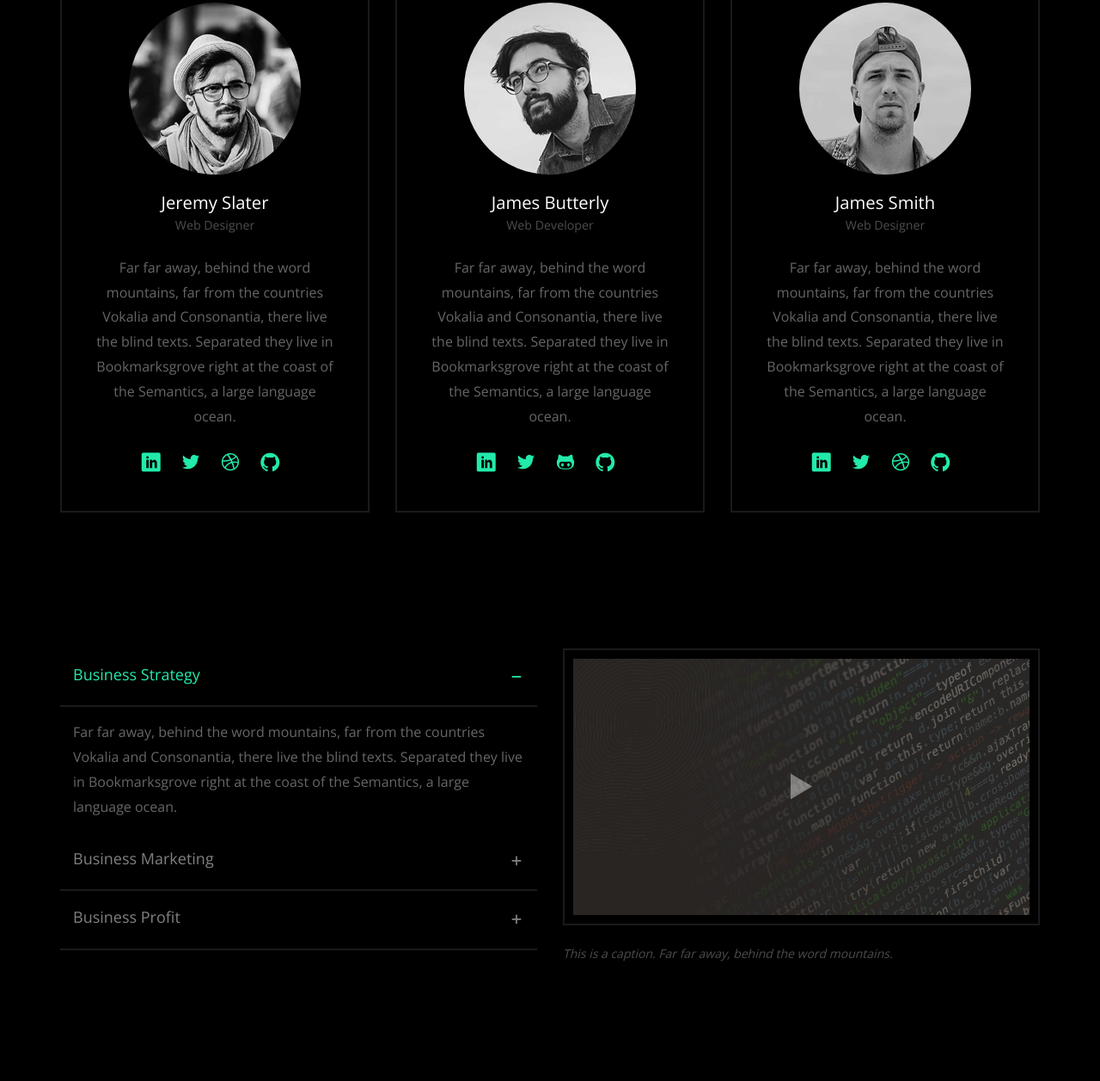
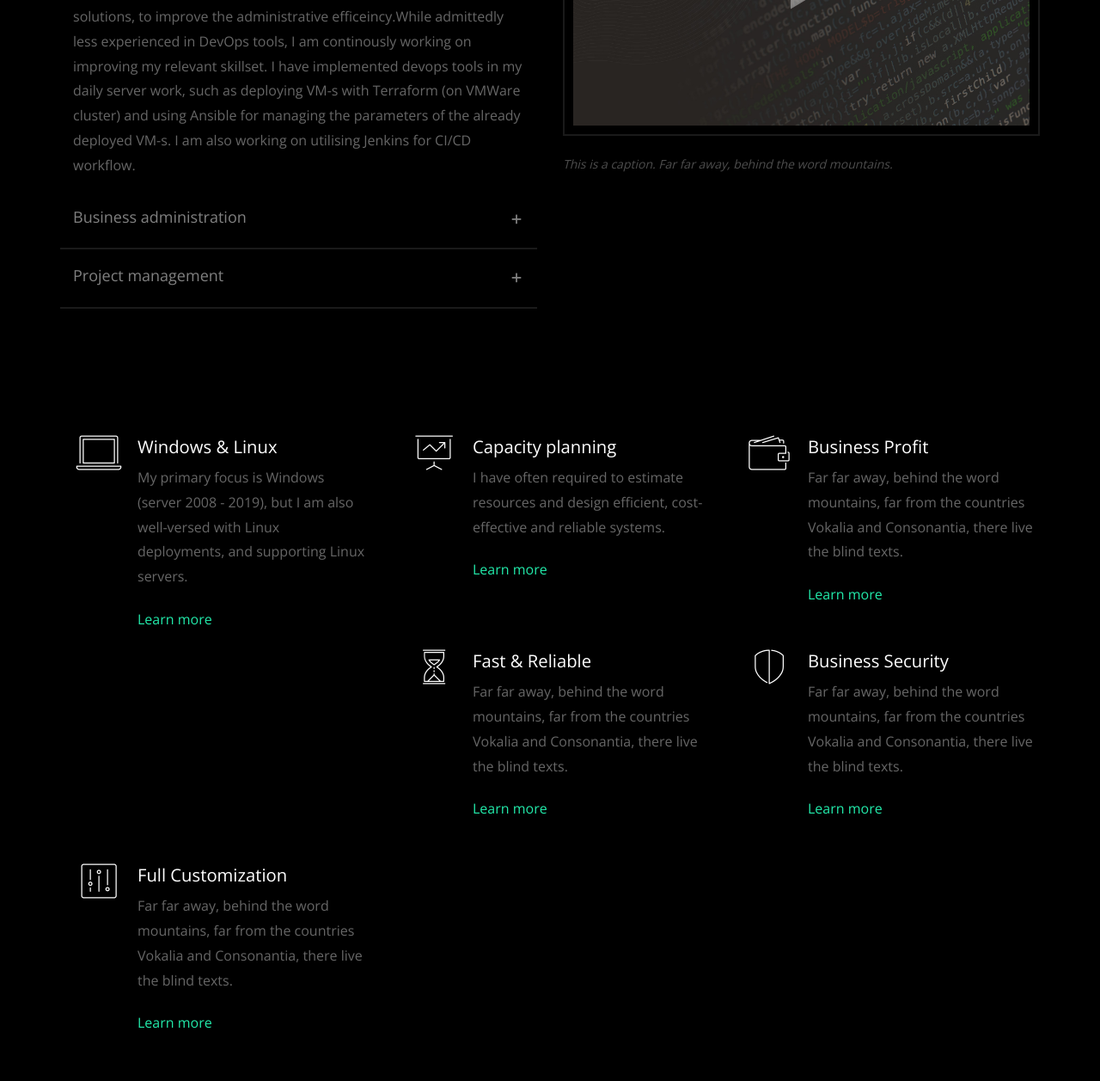
Before and after one commit to Krapulax80/fabricesemti.com, a website: page about.html in a window 1280 px wide. Shown: the part 1029-2286 px from the top of the page at 86% size. Drawn offline with nearby package versions, Linux system fonts and the light colour scheme; files whose address does not match are found by name.

Commit message:
links replaced 2

```diff
--- a/about.html
+++ b/about.html
@@ -25,7 +25,7 @@
 
   <header role="banner" class="probootstrap-header">
     <div class="container">
-        <a href="index.html" class="probootstrap-logo">Black<span>.</span></a>
+        <!-- <a href="index.html" class="probootstrap-logo">Black<span>.</span></a> -->
 
         <a href="#" class="probootstrap-burger-menu visible-xs" ><i>Menu</i></a>
         <div class="mobile-menu-overlay"></div>
@@ -40,8 +40,8 @@
           </ul>
           <ul class="probootstrap-right-nav hidden-xs">
             <li><a href="https://twitter.com/faber80/"><i class="icon-twitter"></i></a></li>
-            <li><a href="#"><i class="icon-linkedin2"></i></a></li>
-            <li><a href="#"><i class="icon-github2"></i></a></li>
+            <li><a href="https://linkedin.com/in/fsemti/"><i class="icon-linkedin2"></i></a></li>
+            <li><a href="https://github.com/Krapulax80/"><i class="icon-github2"></i></a></li>
           </ul>
           <div class="extra-text visible-xs">
             <a href="#" class="probootstrap-burger-menu"><i>Menu</i></a>
@@ -66,7 +66,7 @@
             <div class="col-md-12 text-center">
               <div class="slides-text probootstrap-animate">
                 <h2>About</h2>
-                <p>Free HTML5 Template by <a href="https://uicookies.com/" target="_blank">uicookies.com</a>. Far far away, behind the word mountains, far from the countries.</p>
+                <p>I am an experienced IT engineer. I specialise in infrastructure management, but I am also interested in DevOps technology, and in a lesser degree in webdesign.</p>
               </div>
             </div>
           </div>
@@ -76,7 +76,7 @@
   </section>
   <!-- END: slider  -->
 
-  <section class="probootstrap-section">
+  <!-- <section class="probootstrap-section">
     <div class="container">
       <div class="row">
         <div class="col-md-12 section-heading probootstrap-animate">
@@ -94,10 +94,10 @@
               <p><small>Web Designer</small></p>
               <p>Far far away, behind the word mountains, far from the countries Vokalia and Consonantia, there live the blind texts. Separated they live in Bookmarksgrove right at the coast of the Semantics, a large language ocean.</p>
               <ul class="probootstrap-social">
-                <li><a href="#"><i class="icon-linkedin2"></i></a></li>
+                <li><a href="https://linkedin.com/in/fsemti/"><i class="icon-linkedin2"></i></a></li>
                 <li><a href="https://twitter.com/faber80/"><i class="icon-twitter"></i></a></li>
                 <li><a href="#"><i class="icon-dribbble"></i></a></li>
-                <li><a href="#"><i class="icon-github2"></i></a></li>
+                <li><a href="https://github.com/Krapulax80/"><i class="icon-github2"></i></a></li>
               </ul>
             </div>
           </div>
@@ -112,10 +112,10 @@
               <p><small>Web Developer</small></p>
               <p>Far far away, behind the word mountains, far from the countries Vokalia and Consonantia, there live the blind texts. Separated they live in Bookmarksgrove right at the coast of the Semantics, a large language ocean.</p>
               <ul class="probootstrap-social">
-                <li><a href="#"><i class="icon-linkedin2"></i></a></li>
+                <li><a href="https://linkedin.com/in/fsemti/"><i class="icon-linkedin2"></i></a></li>
                 <li><a href="https://twitter.com/faber80/"><i class="icon-twitter"></i></a></li>
                 <li><a href="#"><i class="icon-github"></i></a></li>
-                <li><a href="#"><i class="icon-github2"></i></a></li>
+                <li><a href="https://github.com/Krapulax80/"><i class="icon-github2"></i></a></li>
               </ul>
             </div>
           </div>
@@ -130,10 +130,10 @@
               <p><small>Web Designer</small></p>
               <p>Far far away, behind the word mountains, far from the countries Vokalia and Consonantia, there live the blind texts. Separated they live in Bookmarksgrove right at the coast of the Semantics, a large language ocean.</p>
               <ul class="probootstrap-social">
-                <li><a href="#"><i class="icon-linkedin2"></i></a></li>
+                <li><a href="https://linkedin.com/in/fsemti/"><i class="icon-linkedin2"></i></a></li>
                 <li><a href="https://twitter.com/faber80/"><i class="icon-twitter"></i></a></li>
                 <li><a href="#"><i class="icon-dribbble"></i></a></li>
-                <li><a href="#"><i class="icon-github2"></i></a></li>
+                <li><a href="https://github.com/Krapulax80/"><i class="icon-github2"></i></a></li>
               </ul>
             </div>
           </div>
@@ -141,6 +141,7 @@
       </div>
     </div>
   </section>
+   -->
   <!-- END section -->
 
   <div class="probootstrap-section">
@@ -154,13 +155,13 @@
                 <h3 class="panel-title">
                   <a role="button" data-toggle="collapse" data-parent="#accordion" href="#collapseOne" aria-expanded="true" aria-controls="collapseOne">
 
-                    Business Strategy
+                    Scripting and automation
                   </a>
                 </h3>
               </div>
               <div id="collapseOne" class="panel-collapse collapse in" role="tabpanel" aria-labelledby="headingOne">
                 <div class="panel-body">
-                  <p>Far far away, behind the word mountains, far from the countries Vokalia and Consonantia, there live the blind texts. Separated they live in Bookmarksgrove right at the coast of the Semantics, a large language ocean.</p>
+                  <p> I am have spent over 5 years with supporting, improving primarily virtual, and some part physical / cloud infrastructure. I am familiar with both Hyper-V and VMWare. I have developped several scripting solutions, to improve the administrative efficeincy.While admittedly less experienced in DevOps tools, I am continously working on improving my relevant skillset. I have implemented devops tools in my daily server work, such as deploying VM-s with Terraform (on VMWare cluster) and using Ansible for managing the parameters of the already deployed VM-s. I am also working on utilising Jenkins for CI/CD workflow. </p>
 
 
                 </div>
@@ -170,13 +171,13 @@
               <div class="panel-heading" role="tab" id="headingTwo">
                 <h3 class="panel-title">
                   <a class="collapsed" role="button" data-toggle="collapse" data-parent="#accordion" href="#collapseTwo" aria-expanded="false" aria-controls="collapseTwo">
-                    Business Marketing
+                    Business administration
                   </a>
                 </h3>
               </div>
               <div id="collapseTwo" class="panel-collapse collapse" role="tabpanel" aria-labelledby="headingTwo">
                 <div class="panel-body">
-                  <p>A small river named Duden flows by their place and supplies it with the necessary regelialia. It is a paradisematic country, in which roasted parts of sentences fly into your mouth.</p>
+                  <p>I am also highly skilled in managing IT administration, be it Active Directory (AD or AAD), email systems (On-premis or Office 365) or any other connected support areas.</p>
 
                 </div>
               </div>
@@ -185,13 +186,13 @@
               <div class="panel-heading" role="tab" id="headingThree">
                 <h3 class="panel-title">
                   <a class="collapsed" role="button" data-toggle="collapse" data-parent="#accordion" href="#collapseThree" aria-expanded="false" aria-controls="collapseThree">
-                    Business Profit
+                    Project management
                   </a>
                 </h3>
               </div>
               <div id="collapseThree" class="panel-collapse collapse" role="tabpanel" aria-labelledby="headingThree">
                 <div class="panel-body">
-                  <p>Even the all-powerful Pointing has no control about the blind texts it is an almost unorthographic life One day however a small line of blind text by the name of Lorem Ipsum decided to leave for the far World of Grammar.</p>
+                  <p>Besides my technical skillset, I am also familiar with project management, Prince2 in particular. I am familiar with budgeting, and IT procurement processes.</p>
                 </div>
               </div>
             </div>
@@ -225,8 +226,8 @@
               <i class="icon-laptop3"></i>
             </div>
             <div class="text">
-              <h3 class="heading">Business Strategy</h3>
-              <p>Far far away, behind the word mountains, far from the countries Vokalia and Consonantia, there live the blind texts. </p>
+              <h3 class="heading">Windows & Linux</h3>
+              <p>My primary focus is Windows (server 2008 - 2019), but I am also well-versed with Linux deployments, and supporting Linux servers. </p>
               <p><a href="single-page.html">Learn more</a></p>
             </div>
 
@@ -238,8 +239,8 @@
               <i class="icon-presentation"></i>
             </div>
             <div class="text">
-              <h3 class="heading">Business Marketing</h3>
-              <p>Far far away, behind the word mountains, far from the countries Vokalia and Consonantia, there live the blind texts. </p>
+              <h3 class="heading">Capacity planning</h3>
+              <p>I have often required to estimate resources and design efficient, cost-effective and reliable systems. </p>
               <p><a href="single-page.html">Learn more</a></p>
             </div>
           </div>
@@ -370,7 +371,7 @@
             <ul class="probootstrap-social">
               <li><a href="https://twitter.com/faber80/"><i class="icon-twitter"></i></a></li>
               <li><a href="#"><i class="icon-facebook"></i></a></li>
-              <li><a href="#"><i class="icon-github2"></i></a></li>
+              <li><a href="https://github.com/Krapulax80/"><i class="icon-github2"></i></a></li>
             </ul>
           </div>
         </div>
```
